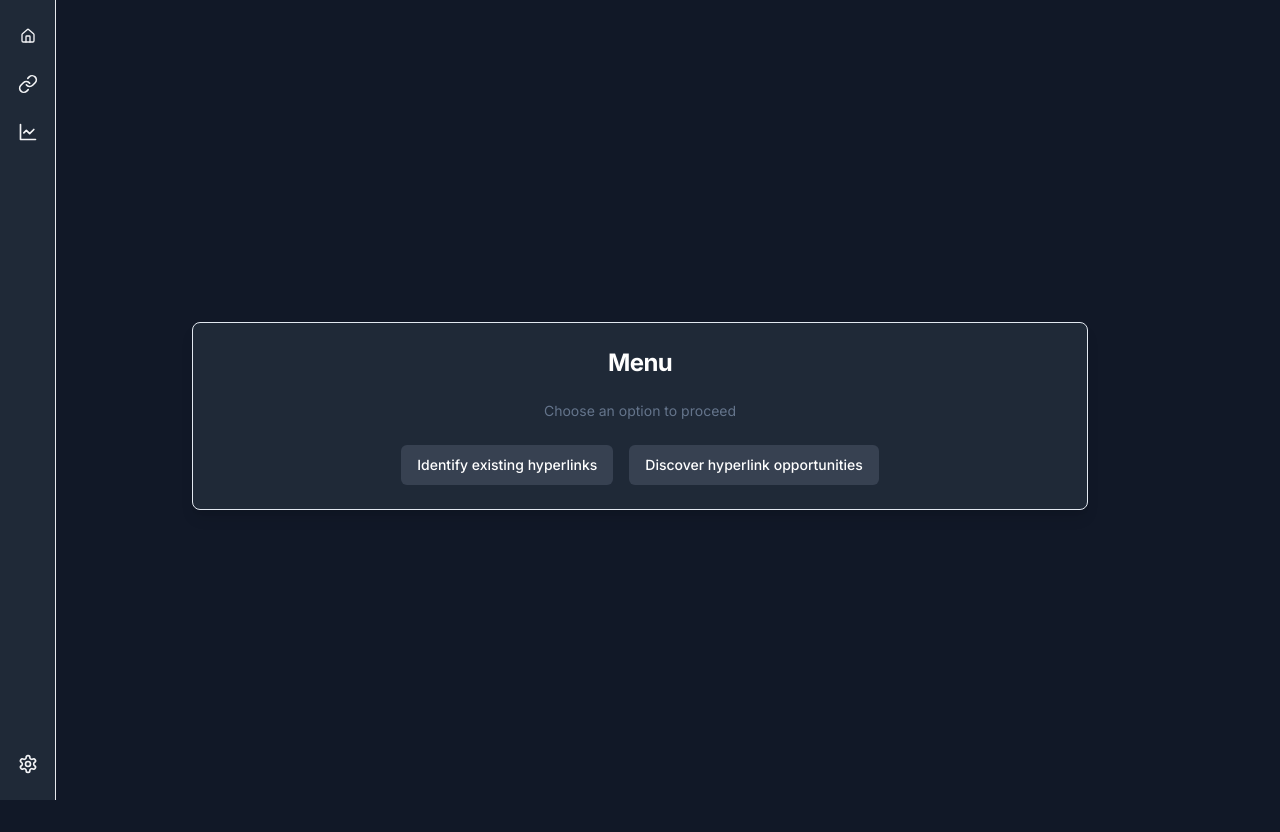
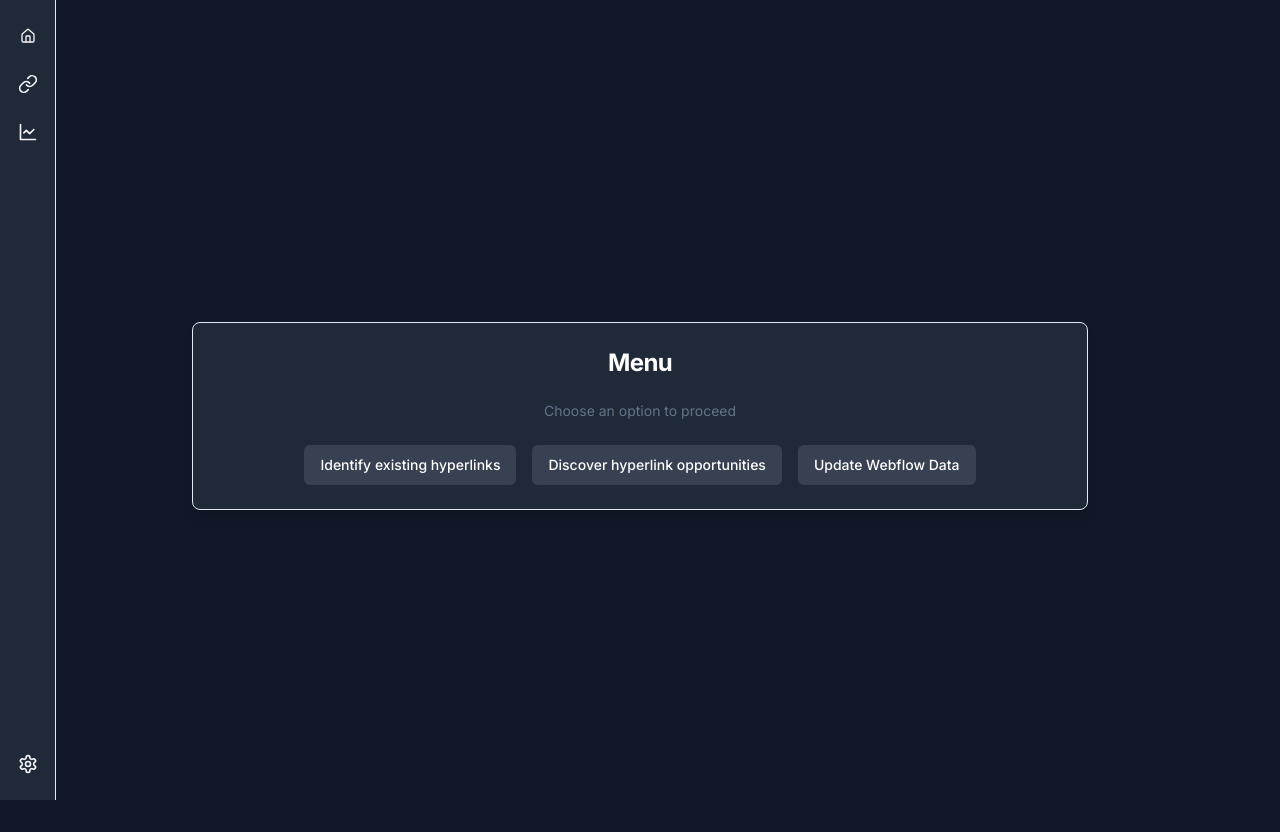
Before and after one commit to paulodearaujo/nextjs, a Next.js app: page /menu in a window 1280 px wide. Built offline with nearby package versions, Linux system fonts and the light colour scheme; no server answers; sample sign-in values are in the browser's storage.

Commit message:
added supabase for backup

```diff
--- a/app/menu/page.tsx
+++ b/app/menu/page.tsx
@@ -1,8 +1,21 @@
 import Link from "next/link";
 import {Button} from "@/components/ui/button";
 import {Card, CardContent, CardDescription, CardHeader, CardTitle} from "@/components/ui/card";
+import {useWebflowData} from '@/context/WebflowDataContext';
 
 const MenuPage = () => {
+  const { fetchWebflowItems } = useWebflowData();
+
+  const handleUpdateData = async () => {
+    try {
+      await fetchWebflowItems();
+      alert('Data updated successfully.');
+    } catch (error) {
+      console.error('Error updating data:', error);
+      alert('Failed to update data.');
+    }
+  };
+
   return (
       <div className="flex flex-col items-center justify-center min-h-screen bg-gray-900 text-white">
             <Card className="w-full max-w-4xl mx-auto shadow-lg rounded-lg bg-gray-800 text-white">
@@ -16,9 +29,12 @@ const MenuPage = () => {
                     <Link href={{ pathname: '/identify-hyperlinks' }}>
                         <Button className="bg-gray-700 text-white hover:bg-gray-600">Identify existing hyperlinks</Button>
                     </Link>
-          <Link href={{ pathname:'/discover-opportunities' }}>
+                    <Link href={{ pathname: '/discover-opportunities' }}>
                         <Button className="bg-gray-700 text-white hover:bg-gray-600">Discover hyperlink opportunities</Button>
                     </Link>
+                    <Button onClick={handleUpdateData} className="bg-gray-700 text-white hover:bg-gray-600">
+                        Update Webflow Data
+                    </Button>
                 </CardContent>
             </Card>
         </div>
```
Lines whose indentation alone changed are shown as unchanged.
